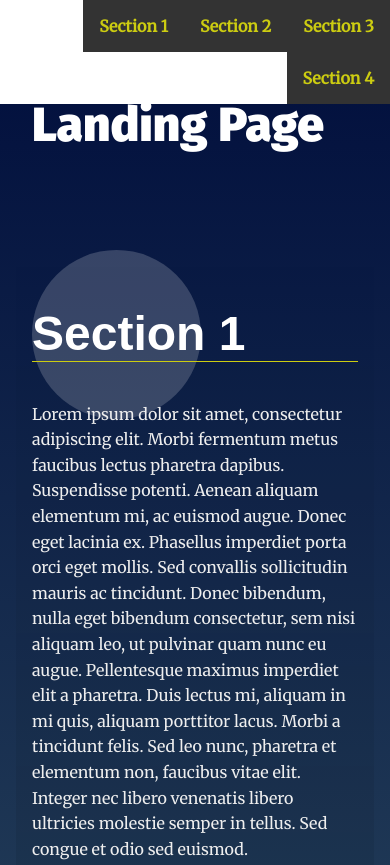
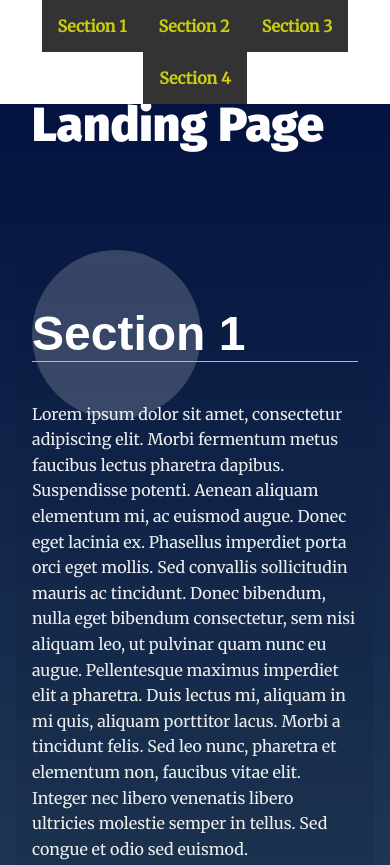
Before and after one commit to fabiorigam/dynamic-landing-page, a plain HTML site: page index.html in a window 390 px wide. Shown: the top 865 px of the page. Drawn offline with Linux system fonts and the light colour scheme.

Commit message:
Improve mobile css

```diff
--- a/css/styles.css
+++ b/css/styles.css
@@ -67,6 +67,12 @@ section {
     padding-left: 0;
     margin: 0;
     text-align: right;
+}
+
+@media (max-width: 35em) {
+    .navbar__menu ul {
+        text-align: center;
+    }
 }
 
 .navbar__menu li {
```
Also changed, not shown: 1 other file.
